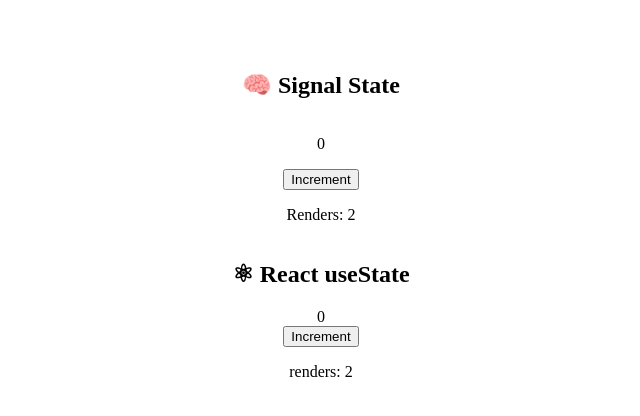
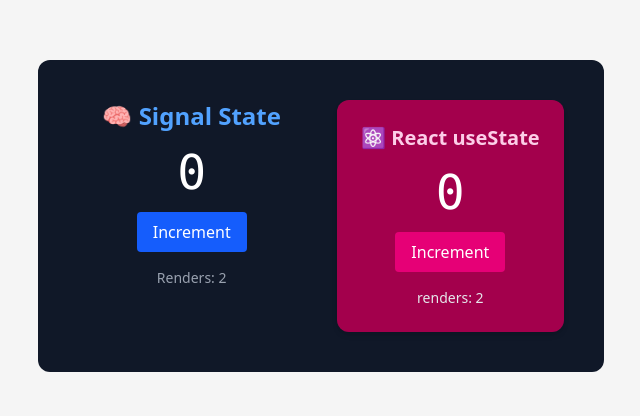
Before and after one commit to tjuana/signals, a React (Vite) app: page / in a window 1280 px wide. Shown: the part 184-600 px from the top of the page, without its empty margins (319-959 px from the left). Built offline with nearby package versions, Linux system fonts and the light colour scheme.

Commit message:
tailwind fix

```diff
--- a/package.json
+++ b/package.json
@@ -16,8 +16,8 @@
   },
   "devDependencies": {
     "@eslint/js": "^9.21.0",
-    "@tailwindcss/cli": "^4.1.4",
     "@tailwindcss/postcss": "^4.1.4",
+    "@tailwindcss/vite": "^4.1.4",
     "@types/react": "^19.0.10",
     "@types/react-dom": "^19.0.4",
     "@vitejs/plugin-react": "^4.3.4",
--- a/src/index.css
+++ b/src/index.css
@@ -1,3 +1 @@
-@tailwind base;
-@tailwind components;
-@tailwind utilities;
+@import "tailwindcss";
--- a/vite.config.ts
+++ b/vite.config.ts
@@ -1,8 +1,9 @@
 import { defineConfig } from 'vite'
 import react from '@vitejs/plugin-react'
 import tsconfigPaths from 'vite-tsconfig-paths'
+import tailwindcss from '@tailwindcss/vite';
 
 // https://vite.dev/config/
 export default defineConfig({
-  plugins: [react(), tsconfigPaths()],
+  plugins: [react(), tsconfigPaths(), tailwindcss()],
 })
```
Also changed, not shown: 1 other file (tests, documents, lock files or other folders).
